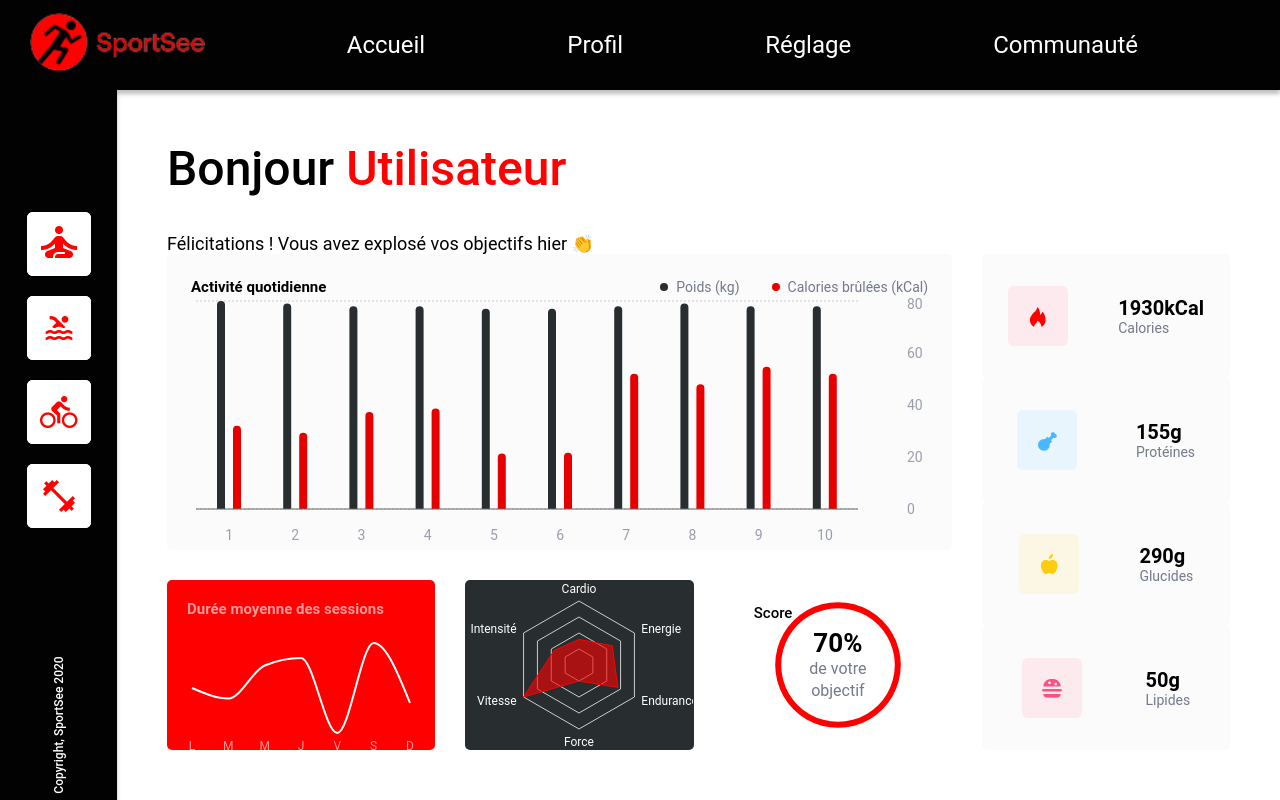
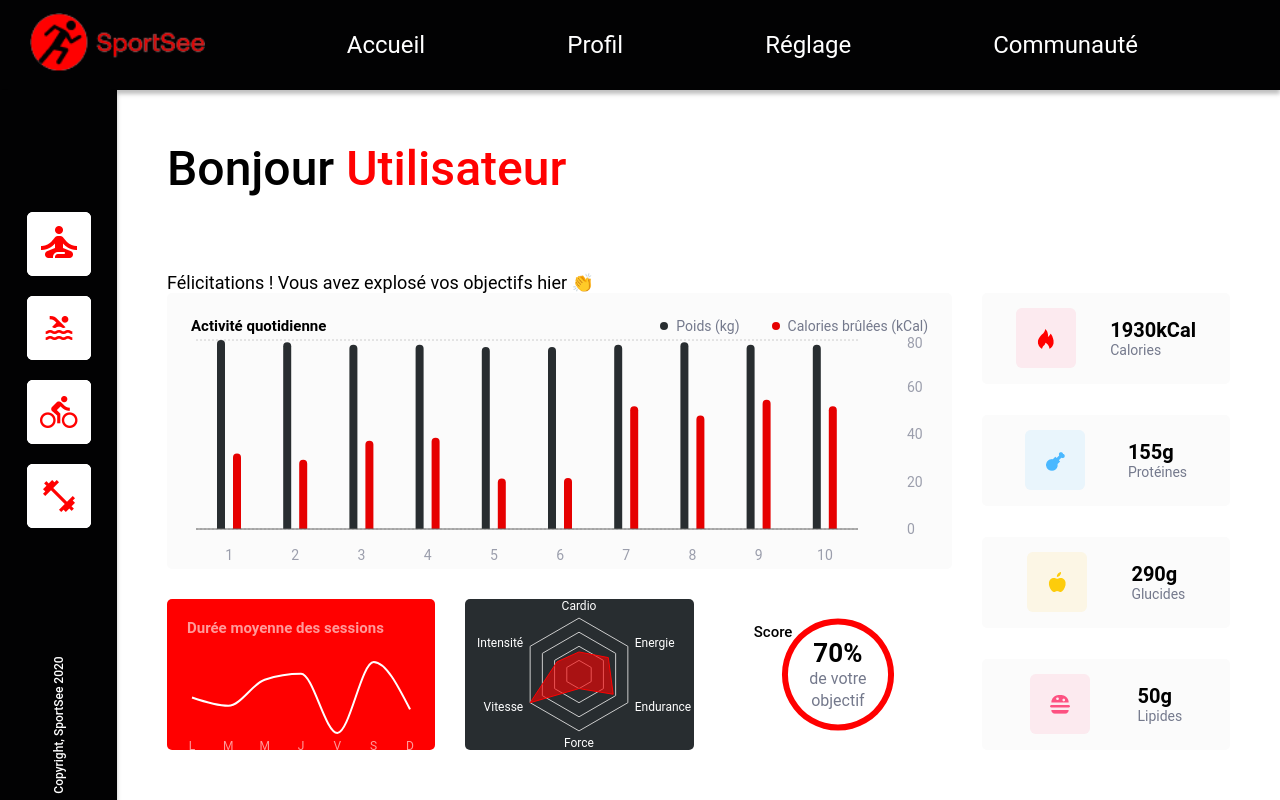
Before and after one commit to mmaurach/Projet-12-SportSee, a React (Vite) app: page / in a window 1280 px wide. Built offline with nearby package versions, Linux system fonts and the light colour scheme.

Commit message:
Update du panel de nutrition

```diff
--- a/src/components/nutritionCard/nutritionCard.scss
+++ b/src/components/nutritionCard/nutritionCard.scss
@@ -1,10 +1,9 @@
 .nutrition-card {
-  height: 124px;
+  height: 20%;
   background-color: #fbfbfb;
   border-radius: 5px;
   display: flex;
   align-items: center;
-  gap: 24px;
   justify-content: space-evenly;
 }
 
--- a/src/components/nutritionPanel/nutritionPanel.scss
+++ b/src/components/nutritionPanel/nutritionPanel.scss
@@ -1,6 +1,7 @@
 .nutrition-panel {
   width: 24%;
+  height: 100%;
   display: flex;
   flex-direction: column;
-  justify-content: space-evenly;
+  justify-content: space-between;
 }
```
